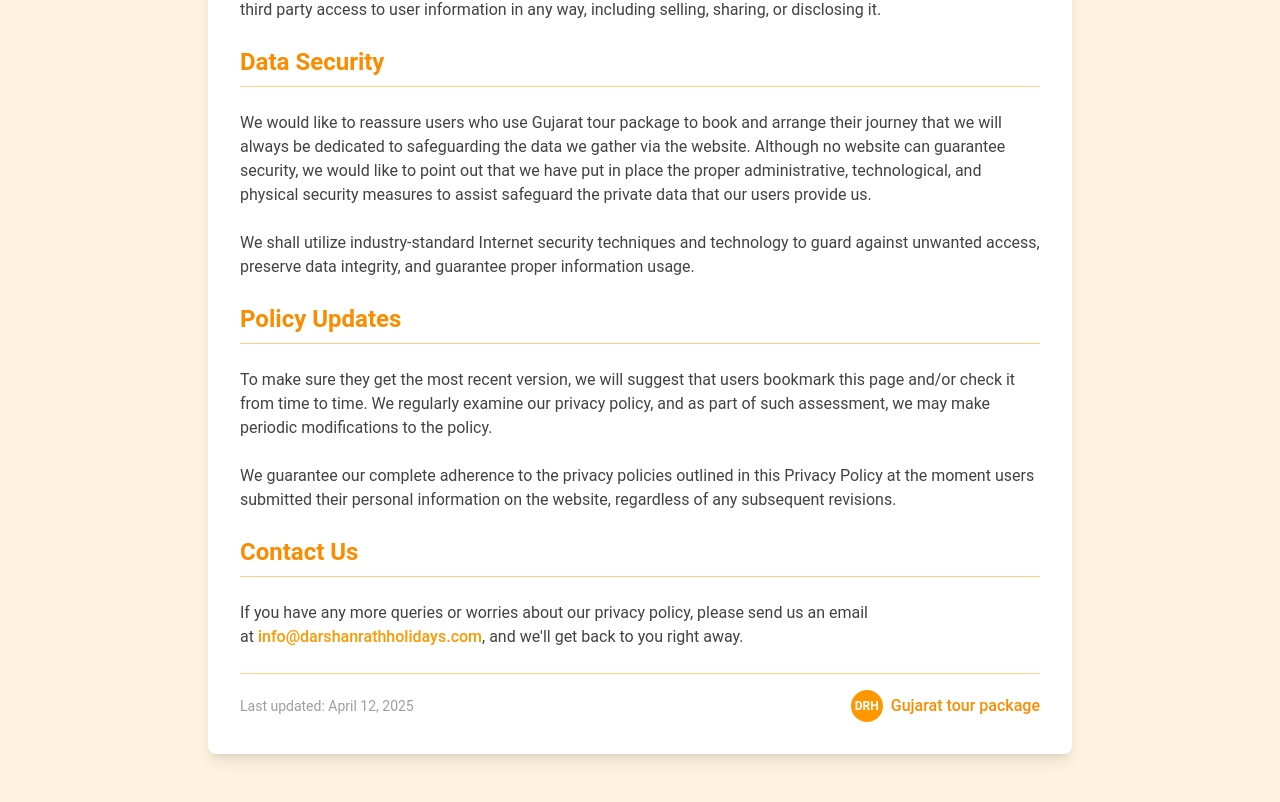
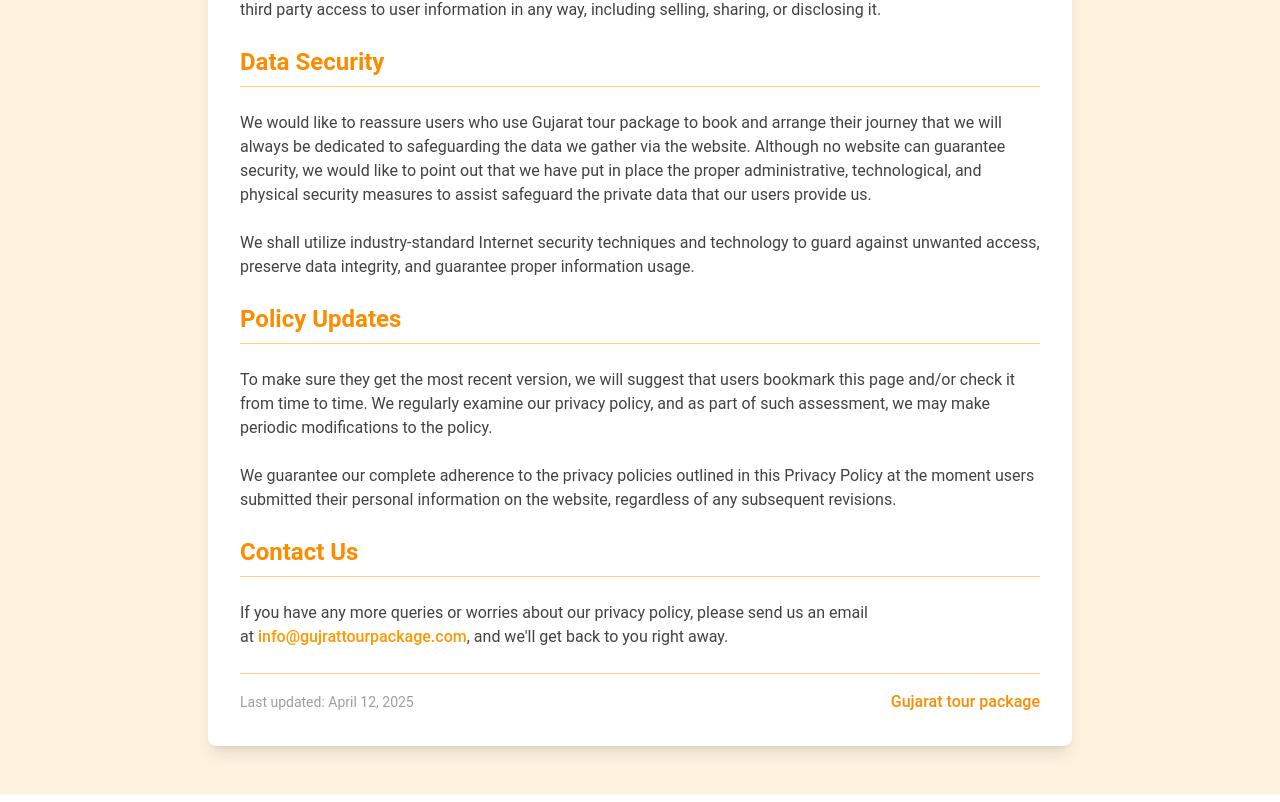
Before and after one commit to geekchakit/travel-gujarat-2, a React (Vite) app: page /privacy-policy in a window 1280 px wide. Shown: the part 471-1273 px from the top of the page. Built offline with nearby package versions, Linux system fonts and the light colour scheme.

Commit message:
PRIVACY POLICY CHANGED

```diff
--- a/src/pages/PrivacyPolicy.jsx
+++ b/src/pages/PrivacyPolicy.jsx
@@ -84,10 +84,10 @@
               If you have any more queries or worries about our privacy policy,
               please send us an email at
               <a
-                href="mailto:info@darshanrathholidays.com"
+                href="mailto:info@gujrattourpackage.com"
                 className="text-orange-500 hover:text-orange-700 font-medium ml-1"
               >
-                info@darshanrathholidays.com
+                info@gujrattourpackage.com
               </a>
               , and we'll get back to you right away.
             </p>
@@ -97,9 +97,9 @@
                 Last updated: April 12, 2025
               </p>
               <div className="flex items-center">
-                <div className="h-8 w-8 bg-orange-500 rounded-full flex items-center justify-center">
-                  <span className="text-white font-bold text-xs">DRH</span>
-                </div>
+                {/* <div className="h-8 w-8 bg-orange-500 rounded-full flex items-center justify-center">
+                  <span className="text-white font-bold text-xs"></span>
+                </div> */}
                 <span className="ml-2 text-orange-600 font-medium">
                   Gujarat tour package
                 </span>
```
